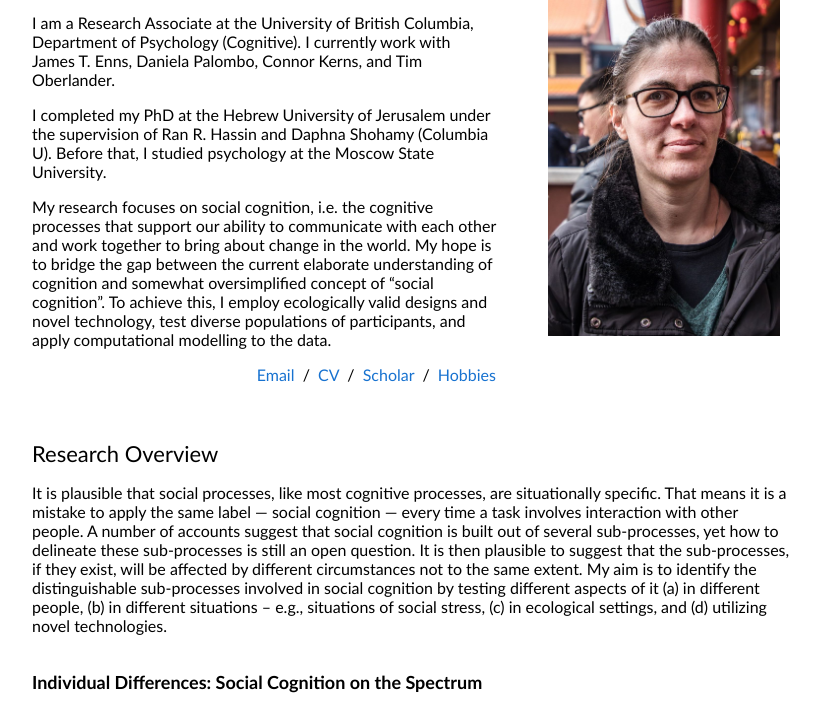
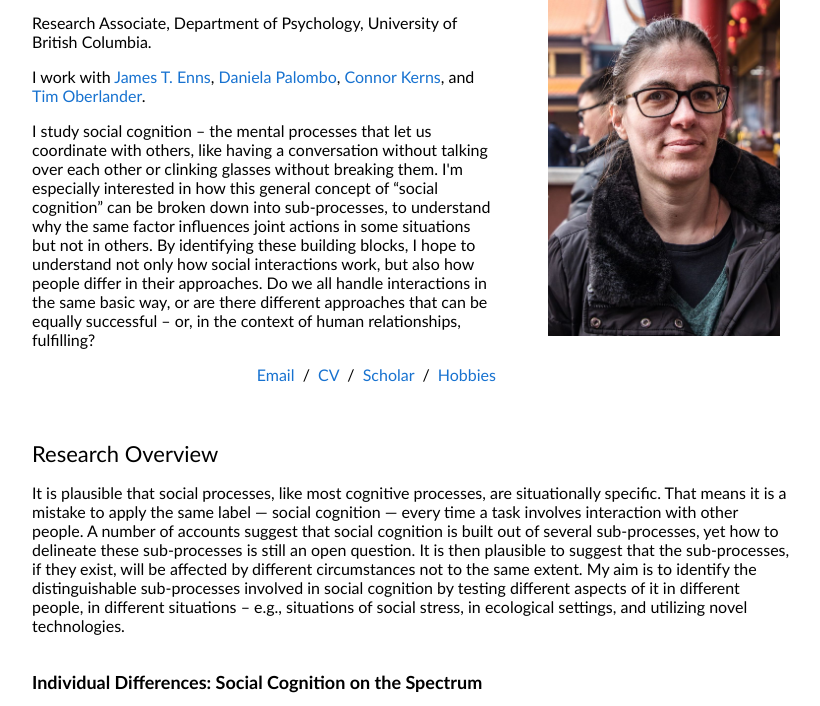
Before and after one commit to mvu38/vd.github.io, a plain HTML site: page index.html in a window 1280 px wide. Shown: the part 90-796 px from the top of the page, without its empty margins (228-1048 px from the left). Drawn offline with Linux system fonts and the light colour scheme.

Commit message:
text edits

```diff
--- a/index.html
+++ b/index.html
@@ -25,11 +25,15 @@
                 <p class="name" style="text-align: center;">
                   Veronica Dudarev
                 </p>
-                <p>I am a Research Associate at the University of British Columbia, Department of Psychology (Cognitive). I currently work with James T. Enns, Daniela Palombo, Connor Kerns, and Tim Oberlander.
+                <p>Research Associate, Department of Psychology, University of British Columbia.
                 </p>
-                <p>I completed my PhD at the Hebrew University of Jerusalem under the supervision of Ran R. Hassin and Daphna Shohamy (Columbia U). Before that, I studied psychology at the Moscow State University.
+                <p>I work with
+                  <a href="https://psych.ubc.ca/profile/james-enns/">James T. Enns</a>,
+                  <a href="https://psych.ubc.ca/profile/daniela-palombo/">Daniela Palombo</a>,
+                  <a href="https://psych.ubc.ca/profile/connor-kerns/">Connor Kerns</a>, and
+                  <a href="https://www.bcchr.ca/toberlander">Tim Oberlander</a>.
                 </p>
-                <p>My research focuses on social cognition, i.e. the cognitive processes that support our ability to communicate with each other and work together to bring about change in the world. My hope is to bridge the gap between the current elaborate understanding of cognition and somewhat oversimplified concept of “social cognition”. To achieve this, I employ ecologically valid designs and novel technology, test diverse populations of participants, and apply computational modelling to the data.
+                <p>I study social cognition – the mental processes that let us coordinate with others, like having a conversation without talking over each other or clinking glasses without breaking them. I'm especially interested in how this general concept of “social cognition” can be broken down into sub-processes, to understand why the same factor influences joint actions in some situations but not in others. By identifying these building blocks, I hope to understand not only how social interactions work, but also how people differ in their approaches. Do we all handle interactions in the same basic way, or are there different approaches that can be equally successful – or, in the context of human relationships, fulfilling?
                 </p>
                 <p style="text-align:right">
                   <a href="mailto:vdudarev@mail.ubc.ca">Email</a> &nbsp;/&nbsp;
@@ -51,7 +55,7 @@
               <td style="padding:20px;width:100%;vertical-align:middle">
                 <h2>Research Overview</h2>
                 <p>
-                  It is plausible that social processes, like most cognitive processes, are situationally specific. That means it is a mistake to apply the same label — social cognition — every time a task involves interaction with other people. A number of accounts suggest that social cognition is built out of several sub-processes, yet how to delineate these sub-processes is still an open question. It is then plausible to suggest that the sub-processes, if they exist, will be affected by different circumstances not to the same extent. My aim is to identify the distinguishable sub-processes involved in social cognition by testing different aspects of it (a) in different people, (b) in different situations – e.g., situations of social stress, (c) in ecological settings, and (d) utilizing novel technologies.
+                  It is plausible that social processes, like most cognitive processes, are situationally specific. That means it is a mistake to apply the same label — social cognition — every time a task involves interaction with other people. A number of accounts suggest that social cognition is built out of several sub-processes, yet how to delineate these sub-processes is still an open question. It is then plausible to suggest that the sub-processes, if they exist, will be affected by different circumstances not to the same extent. My aim is to identify the distinguishable sub-processes involved in social cognition by testing different aspects of it in different people, in different situations – e.g., situations of social stress, in ecological settings, and utilizing novel technologies.
                 </p>
               </td>
             </tr>
```
Also changed, not shown: ink.html (+3 -3 lines).
